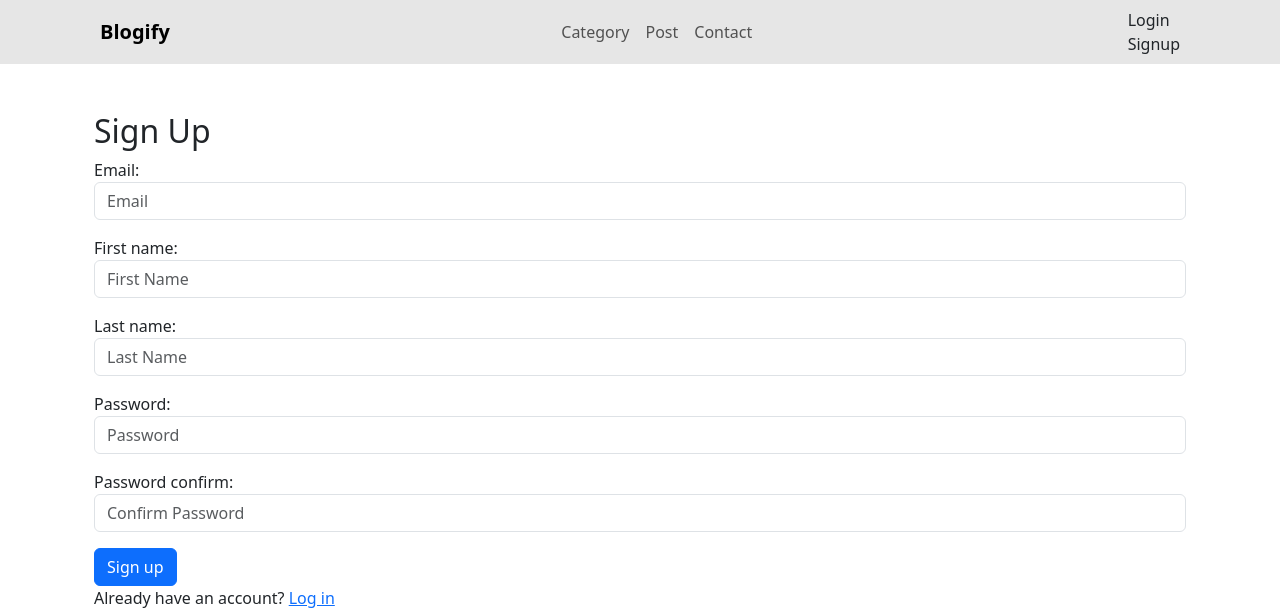
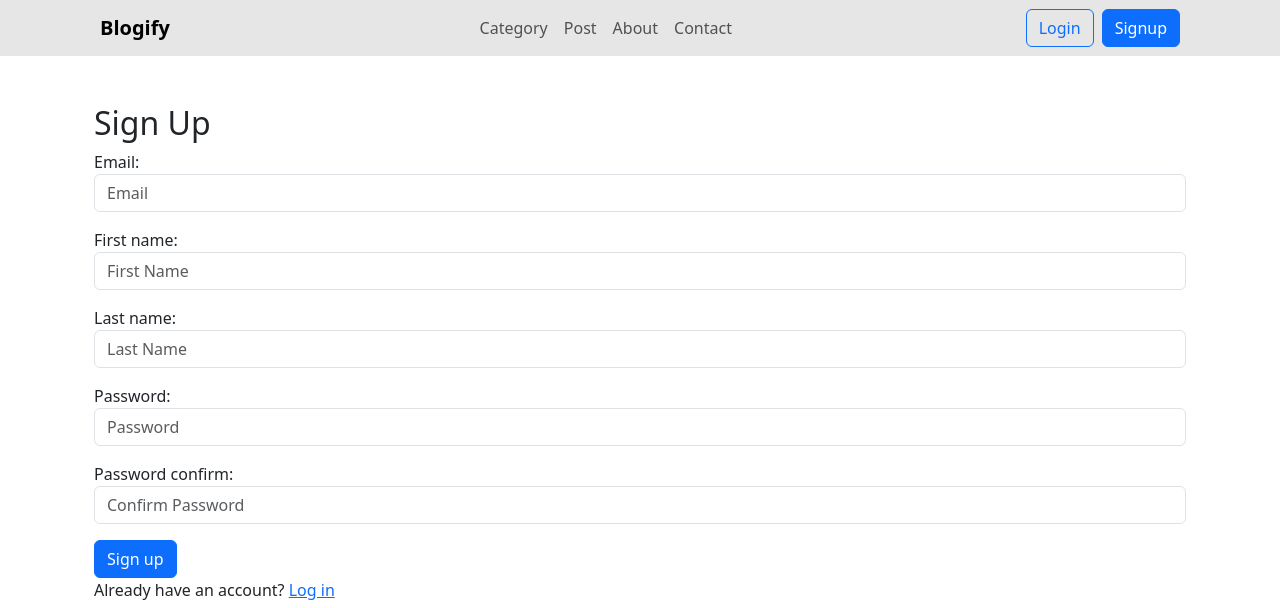
Before and after one commit to nishanlimbuchemjong/Blogify-Python-Django, a Django app: page /Users/signup/ in a window 1280 px wide. Shown: the top 608 px of the page. Run offline with Django 5.2, Linux system fonts and the light colour scheme.

Commit message:
[modigy] button for login and signup added and about is added on navbar

```diff
--- a/blog/templates/blog_base.html
+++ b/blog/templates/blog_base.html
@@ -1,5 +1,3 @@
-
-
 <!DOCTYPE html>
 <html lang="en">
 <head>
@@ -28,6 +26,9 @@
             <a class="navbar-brand" href="{% url 'landing_page' %}"><b>Blogify</b></a>
 
             <!-- Navbar Items -->
+            <button class="navbar-toggler" type="button" data-bs-toggle="collapse" data-bs-target="#navbarNav" aria-controls="navbarNav" aria-expanded="false" aria-label="Toggle navigation">
+                <span class="navbar-toggler-icon"></span>
+            </button>
             <div class="collapse navbar-collapse" id="navbarNav">
                 <ul class="navbar-nav">
                     <li class="nav-item">
@@ -37,15 +38,19 @@
                         <a class="nav-link" href="{% url 'all_posts' %}">Post</a>
                     </li>
                     <li class="nav-item">
+                        <a class="nav-link" href="#">About</a>
+                    </li>
+                    <li class="nav-item">
                         <a class="nav-link" href="#">Contact</a>
                     </li>
-
                 </ul>
             </div>
-            <div>
-                <a class="nav-link" href="{% url 'login' %}">Login</a><a class="nav-link" href="{% url 'signup' %}">Signup</a>
+
+            <!-- Login and Signup Buttons -->
+            <div class="d-flex align-items-center">
+                <a class="btn btn-outline-primary me-2" href="{% url 'login' %}">Login</a>
+                <a class="btn btn-primary" href="{% url 'signup' %}">Signup</a>
             </div>
-
         </div>
     </nav>
 
@@ -62,7 +67,6 @@
         </div>
     </footer>
 
-
     <script src="https://cdn.jsdelivr.net/npm/@popperjs/core@2.11.6/dist/umd/popper.min.js"></script>
     <script src="https://cdn.jsdelivr.net/npm/bootstrap@5.3.0/dist/js/bootstrap.min.js"></script>
 </body>
```
